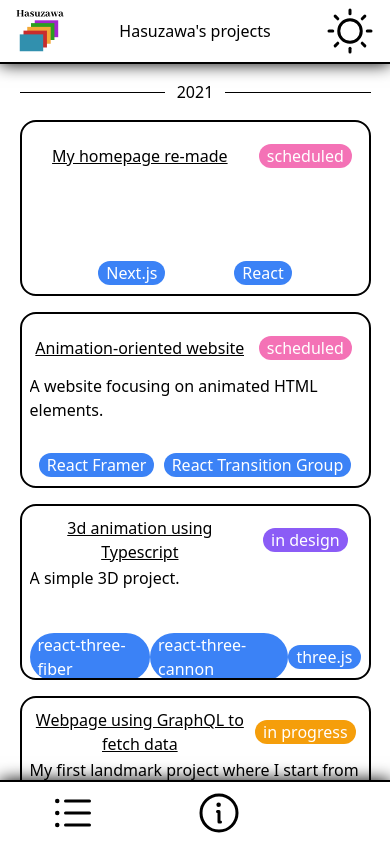
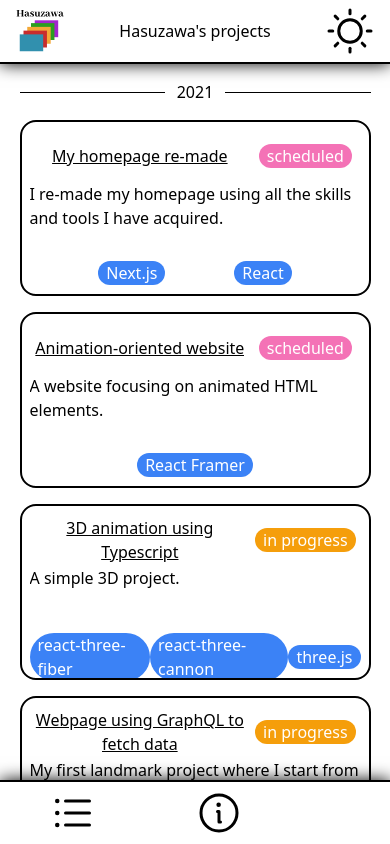
Before and after one commit to Hasuzawa/central_repository, a Next.js app: page / in a window 390 px wide. Built offline with nearby package versions, Linux system fonts and the light colour scheme.

Commit message:
fixed layout on iphone safari, updated data

```diff
--- a/components/Header/Header.tsx
+++ b/components/Header/Header.tsx
@@ -9,7 +9,7 @@
 
 
     return (
-        <div id="header" className={`w-screen flex flex-row justify-between items-center bg-white
+        <div id="header" className={`w-screen flex flex-row justify-between items-center bg-white absolute top-0 left-0 right-0
             border-b-2 border-black shadow_around z-50 px-4 dark:bg-black dark:text-white dark:border-white`}>
             <Logo />
             <span>Hasuzawa&apos;s projects</span>
--- a/components/Project/Projects.tsx
+++ b/components/Project/Projects.tsx
@@ -2,6 +2,8 @@
 import Division from "~/components/Project/Division";
 
 import projects from "~/public/staticData/projects";
+import styles from "~/styles/moduleCSS/customScrollbar.module.css";
+import getDarkModeClassName from "~/darkModeCSS/darkModeClassNames";
 
 const Projects = () => {
 
@@ -36,7 +38,9 @@
         //won't trigger scrolls and overflowed content is not visible within parent.
 
         //content-height is calculated under the assumption of header and footer with fixed height. I spent too much time on this, I should move on and design other parts first.
-        <div id="projects" className="h-full mx-auto bg-white dark:bg-black flex flex-col items-center gap-y-4 overflow-x-hidden overflow-y-auto scroll-smooth">
+        <div id="projects" className={`h-full mx-auto bg-white dark:bg-black flex flex-col items-center gap-y-4
+            overflow-x-hidden overflow-y-auto scroll-smooth ${styles.custom_scrollbar} ${getDarkModeClassName("scrollbar")}`}
+        >
             {result}
         </div>
     );
--- a/darkModeCSS/darkModeClassNames.ts
+++ b/darkModeCSS/darkModeClassNames.ts
@@ -7,6 +7,7 @@
     header: string;
     main: string;
     footer: string;
+    scrollbar: string
 }
 
 /**
@@ -19,6 +20,7 @@
     header: " dark:bg-black dark:text-white",
     main: " dark:bg-black dark:text-white",
     footer: " dark:bg-black dark:text-white",
+    scrollbar: " dark:white-thumb"
 }
 
 
--- a/pages/index.tsx
+++ b/pages/index.tsx
@@ -16,7 +16,7 @@
 const Home: NextPage = () => {
 
   return (
-    <div className={"h-screen w-screen flex flex-col" + getDarkModeClassName("page")}>
+    <div className={"h-screen w-screen flex flex-col relative" + getDarkModeClassName("page")}>
       <Head>
         <title>Projects by Hasuzawa</title>
       </Head>
@@ -27,7 +27,7 @@
         <div id="main-left" className="hidden md:block flex-1 height-full border-r-2 border-black dark:border-white min-w-0 min-h-0">
           <TableOfContent />
         </div>
-        <div id="main-middle" className="flex-none w-screen relative md:w-3/5 lg:w-2/5 h-full overflow-hidden">
+        <div id="main-middle" className="flex-none min-h-0 w-screen relative md:w-3/5 lg:w-2/5 overflow-y-hidden">
           <Projects />
         </div>
         <div id="main-right" className="hidden lg:block flex-1 border-l-2 border-black dark:border-white min-w-0 min-h-0">
--- a/public/staticData/projects.tsx
+++ b/public/staticData/projects.tsx
@@ -23,7 +23,7 @@
         year: "2021",
 
         status: "scheduled",
-        short_description: "",
+        short_description: "I re-made my homepage using all the skills and tools I have acquired.",
         stringArray: ["Next.js", "React"],
 
         logoArray: [],
@@ -39,7 +39,7 @@
 
         status: "scheduled",
         short_description: "A website focusing on animated HTML elements.",
-        stringArray: ["React Framer", "React Transition Group"],
+        stringArray: ["React Framer"],
 
         logoArray: ["React", "Typescript"],
         link: "",
@@ -48,12 +48,12 @@
             and react. It is only natural to utilise them to enhance the user experience.`
     },
     {
-        projectName: "project-5",
-        HTML_id: "project-5",
-        heading: "3d animation using Typescript",
+        projectName: "3d-dice-thrower",
+        HTML_id: "3d-dice-thrower",
+        heading: "3D animation using Typescript",
         year: "2021",
 
-        status: "in design",
+        status: "in progress",
         short_description: "A simple 3D project.",
         stringArray: ["react-three-fiber", "react-three-cannon", "three.js"],
 
--- a/styles/globals.css
+++ b/styles/globals.css
@@ -26,18 +26,32 @@
 #header{
     flex: 0 0 auto;
     height: 4em;
-    position: sticky;
+    position: absolute;
     top: 0;
+    left: 0;
+    right: 0;
 }
 
 .center{
     flex: 1 1 0;
-    max-height: calc(100% - 8em);
+    position: absolute;
+    max-height: 100%;
+    overflow-y: hidden;
+    padding-top: 4em;
+    padding-bottom: 4em;
+    left: 0;
+    right: 0;
 }
 
 #footer{
     flex: 0 0 auto;
     height: 4em;
-    position: sticky;
+    position: absolute;
     bottom: 0;
+    left: 0;
+    right: 0;
 }
+
+#main-middle{
+    max-height: calc(100% - 8em);
+}
--- a/styles/moduleCSS/customScrollbar.module.css
+++ b/styles/moduleCSS/customScrollbar.module.css
@@ -1,27 +1,33 @@
+/* scrollbar and thumb are required, scrollbar controls width */
 .custom_scrollbar::-webkit-scrollbar{
-
+    width: 6px;
+    background-color: transparent;
 }
 .custom_scrollbar::-webkit-scrollbar-button{
-
+    /* set to none */
 }
 .custom_scrollbar::-webkit-scrollbar-corner{
-
+    /* not needed */
 }
 .custom_scrollbar::-webkit-scrollbar-thumb{
-
+    border-radius: 999px;
+    background-color: rgb(148, 148, 148);
 }
 .custom_scrollbar::-webkit-scrollbar-track{
-
+    /* not needed */
 }
 .custom_scrollbar::-webkit-scrollbar-track-piece{
-
-}
-.mostly-customized-scrollbar::-webkit-scrollbar {
-    width: 5px;
-    height: 8px;
-    background-color: #aaa; /* or add it to the track */
+    /* not needed */
 }
 
-.mostly-customized-scrollbar::-webkit-scrollbar-thumb {
-    background: #000;
+/*      for dark mode        */
+
+/* .white-thumb::-webkit-scrollbar{
+    width: 6px;
+    background-color: transparent;
 }
+
+.white-thumb::-webkit-scrollbar-thumb{
+    border-radius: 999px;
+    background-color: white;
+} */
```
